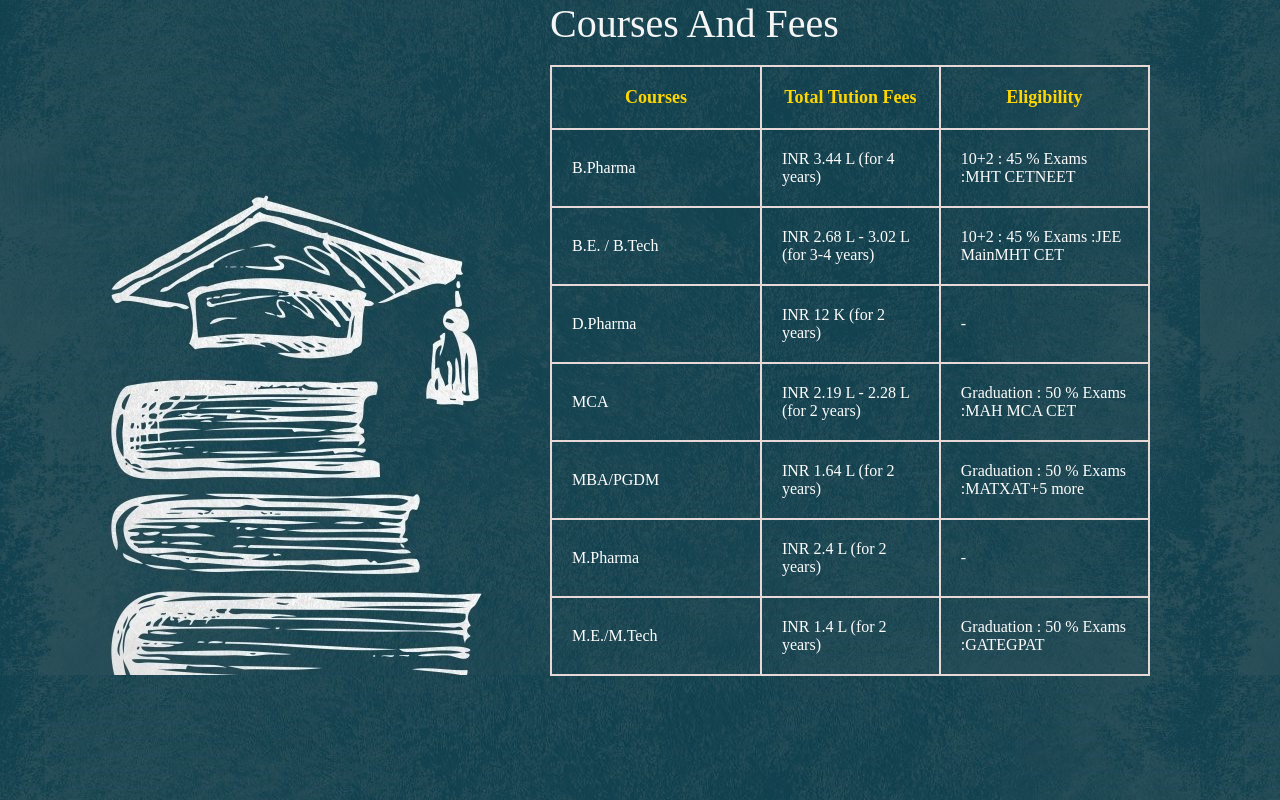
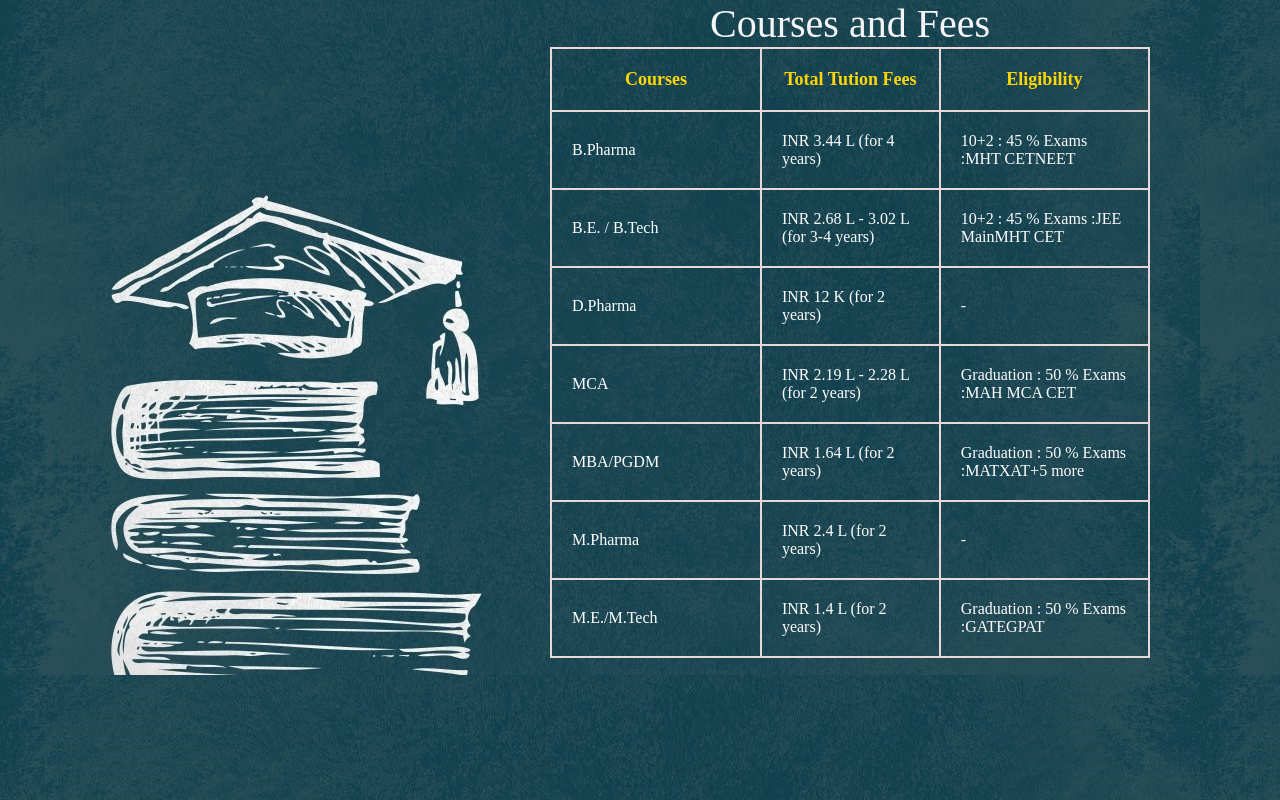
Before and after one commit to dadaKashid4141/CollegeMgnt, a plain HTML site: page Course.html in a window 1280 px wide. Drawn offline with Linux system fonts and the light colour scheme.

Commit message:
change in table title head
change in table title head

```diff
--- a/Course.html
+++ b/Course.html
@@ -10,9 +10,11 @@
 </head>
 
 <body>
-    <span id="course_bod">Courses And Fees</span>
-    <br>
+
+
     <table>
+        <caption id="course_bod">Courses and Fees</caption>
+
         <thead>
             <tr>
                 <th>Courses </th>
--- a/style.css
+++ b/style.css
@@ -210,6 +210,6 @@ a {
 #course_bod {
     color:whitesmoke;
     font-size: 40px;
-    display: flex;
+
     border-radius: 5px;
 }
```
